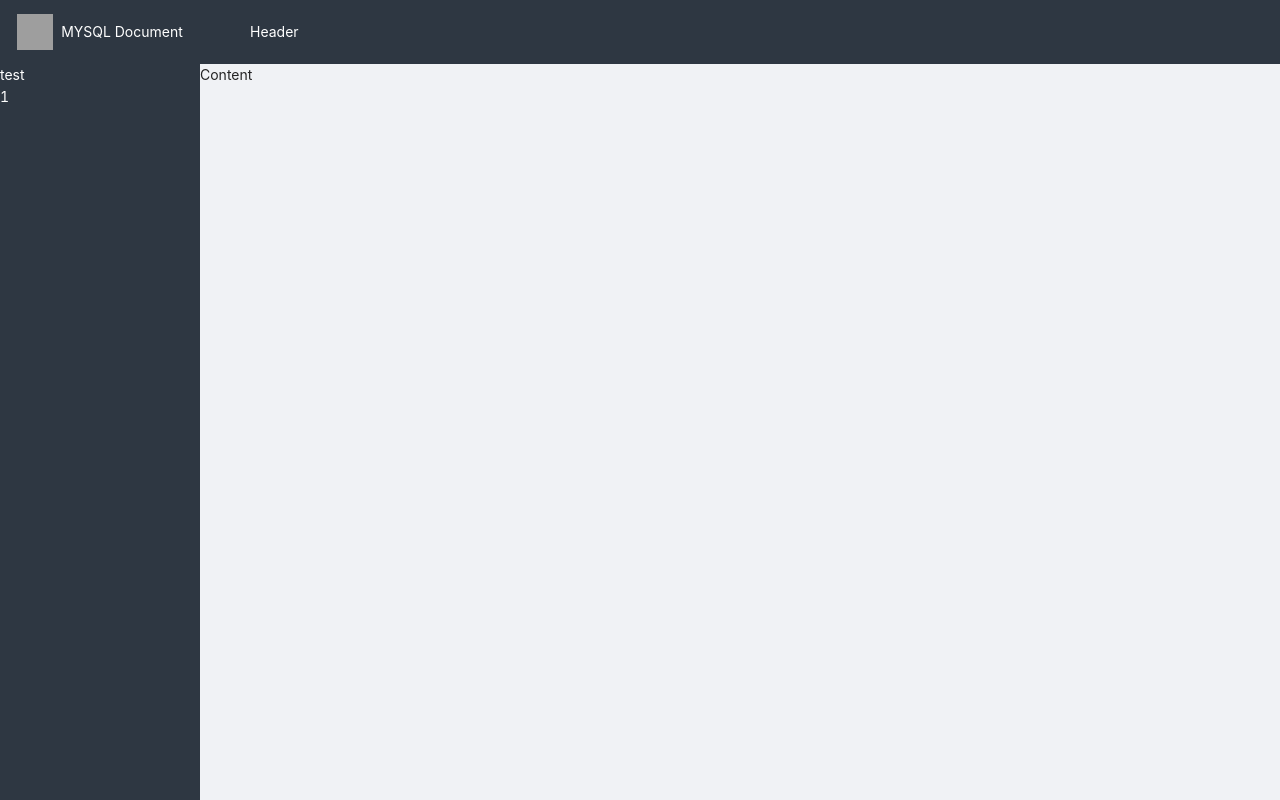
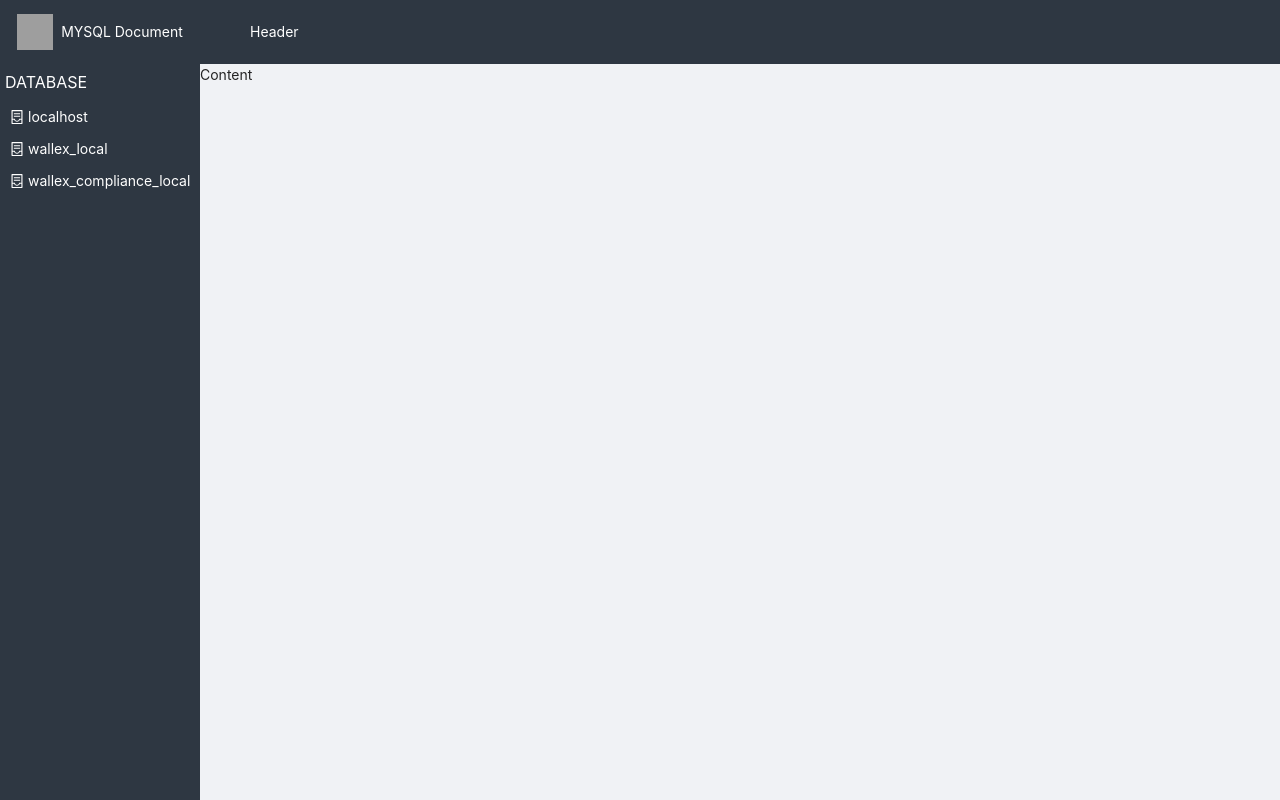
Before and after one commit to 1728954833/dbd, a React (Create React App) app: page / in a window 1280 px wide. Built offline with nearby package versions, Linux system fonts and the light colour scheme; grey boxes are pictures that could not be loaded.

Commit message:
feat: menu

```diff
--- a/package.json
+++ b/package.json
@@ -4,6 +4,7 @@
   "version": "0.1.0",
   "private": true,
   "dependencies": {
+    "@ant-design/icons": "^4.6.4",
     "@craco/craco": "^6.2.0",
     "@testing-library/jest-dom": "^5.11.4",
     "@testing-library/react": "^11.1.0",
@@ -13,8 +14,10 @@
     "@types/react": "^17.0.0",
     "@types/react-dom": "^17.0.0",
     "antd": "^4.16.13",
+    "classnames": "^2.3.1",
     "craco-antd": "^1.19.0",
     "electron-is-dev": "^2.0.0",
+    "eslint": "^7.32.0",
     "react": "^17.0.2",
     "react-dom": "^17.0.2",
     "react-scripts": "4.0.3",
@@ -22,6 +25,7 @@
     "web-vitals": "^1.0.1"
   },
   "scripts": {
+    "lint": "eslint --fix",
     "electron": "electron .",
     "start": "craco start",
     "build": "craco build",
--- a/src/app/App.tsx
+++ b/src/app/App.tsx
@@ -1,4 +1,5 @@
 import { Layout } from 'antd'
+import { ContainerOutlined } from '@ant-design/icons'
 import { Banner, Menu } from '../component'
 const { Header, Sider, Content } = Layout;
 
@@ -7,16 +8,26 @@ const theme: React.CSSProperties = {
   color: 'white'
 }
 
+const menus = [{
+  label: "localhost",
+  value: "localhost",
+  icon: <ContainerOutlined />
+}, {
+  label: "wallex_local",
+  value: "wallex_local",
+  icon: <ContainerOutlined />
+}, {
+  label: "wallex_compliance_local",
+  value: "wallex_compliance_local",
+  icon: <ContainerOutlined />
+}]
+
 function App() {
   return <>
     <Layout className="h100">
       <Sider style={theme}>
         <Banner />
-        <Menu title={"test"} menus={[{
-          label: "1",
-          value: "1"
-        }]}>
-
+        <Menu title={"DATABASE"} menus={menus}>
         </Menu>
       </Sider>
       <Layout>
--- a/src/component/Banner/index.tsx
+++ b/src/component/Banner/index.tsx
@@ -2,7 +2,7 @@ export interface IBannerProps { };
 
 const Banner: React.FC<IBannerProps> = (props) => {
     return (
-        <div className="flex justify-center align-center p-4" style={{ height: 64 }}>
+        <div className="flex justify-center align-center" style={{ height: 64 }}>
             <img className="mr-2" height="36" width="36" src="https://gw.alipayobjects.com/zos/rmsportal/KDpgvguMpGfqaHPjicRK.svg" alt="antd" />
             MYSQL Document
         </div>
--- a/src/component/Menu/index.less
+++ b/src/component/Menu/index.less
@@ -0,0 +1,13 @@
+.menu-title {
+    font-size: 16px;
+    padding: 6px 5px;
+}
+
+.menu-item {
+    padding: 5px 10px;
+    &.active,
+    &:hover {
+        border-left: #5a9cdf;
+        background-color: #3c4751;
+    }
+}
--- a/src/component/Menu/index.tsx
+++ b/src/component/Menu/index.tsx
@@ -1,7 +1,8 @@
 import './index.less'
-
+import React, { useState } from 'react'
+import cn from 'classnames'
 export interface MenuItem {
-    icon?: string
+    icon?: React.ReactElement
     label: string
     value: string | number | undefined | null
 }
@@ -9,15 +10,28 @@ export interface MenuItem {
 export interface IMenuProps {
     title: string
     menus: MenuItem[]
+    handleSwitch?: (menu: MenuItem) => void
 };
 
-const Menu: React.FC<IMenuProps> = ({ menus, title }) => {
+const Menu: React.FC<IMenuProps> = ({ menus, title, handleSwitch }) => {
+    const [active, setActive] = useState<MenuItem>()
+    console.log(menus)
+    const handleActive = (menu: MenuItem) => {
+        console.log(menu)
+        setActive(menu)
+        handleSwitch && handleSwitch(menu)
+    }
     return (
         <div>
-            <div>{title}</div>
+            <div className="menu-title">{title}</div>
             {
                 menus.map(menu => {
-                    return <div>{menu.label}</div>
+                    return <div key={menu.value} className={cn('flex menu-item', {
+                        active: menu.value === active?.value
+                    })} onClick={() => { handleActive(menu) }}>
+                        <span className='mr-1'>{menu.icon}</span>
+                        <span>{menu.label}</span>
+                    </div>
                 })
             }
         </div>
--- a/src/css/box.less
+++ b/src/css/box.less
@@ -1,4 +1,5 @@
 @space: 4px;
+@count: 10;
 
 .m(@n, @i: 1) when (@i =< @n) {
     .ml-@{i} {
@@ -54,5 +55,5 @@
     .p(@n, @i + 1);
 }
 
-.m(5);
-.p(5);
+.m(@count);
+.p(@count);
--- a/src/index.tsx
+++ b/src/index.tsx
@@ -2,6 +2,9 @@ import React from 'react';
 import ReactDOM from 'react-dom';
 import './css/index.less';
 import App from './app/App';
+
+// 去除electron警告
+process.env['ELECTRON_DISABLE_SECURITY_WARNINGS'] = 'true'
 
 ReactDOM.render(
   <React.StrictMode>
```
Also changed, not shown: 1 other file (tests, documents, lock files or other folders).
